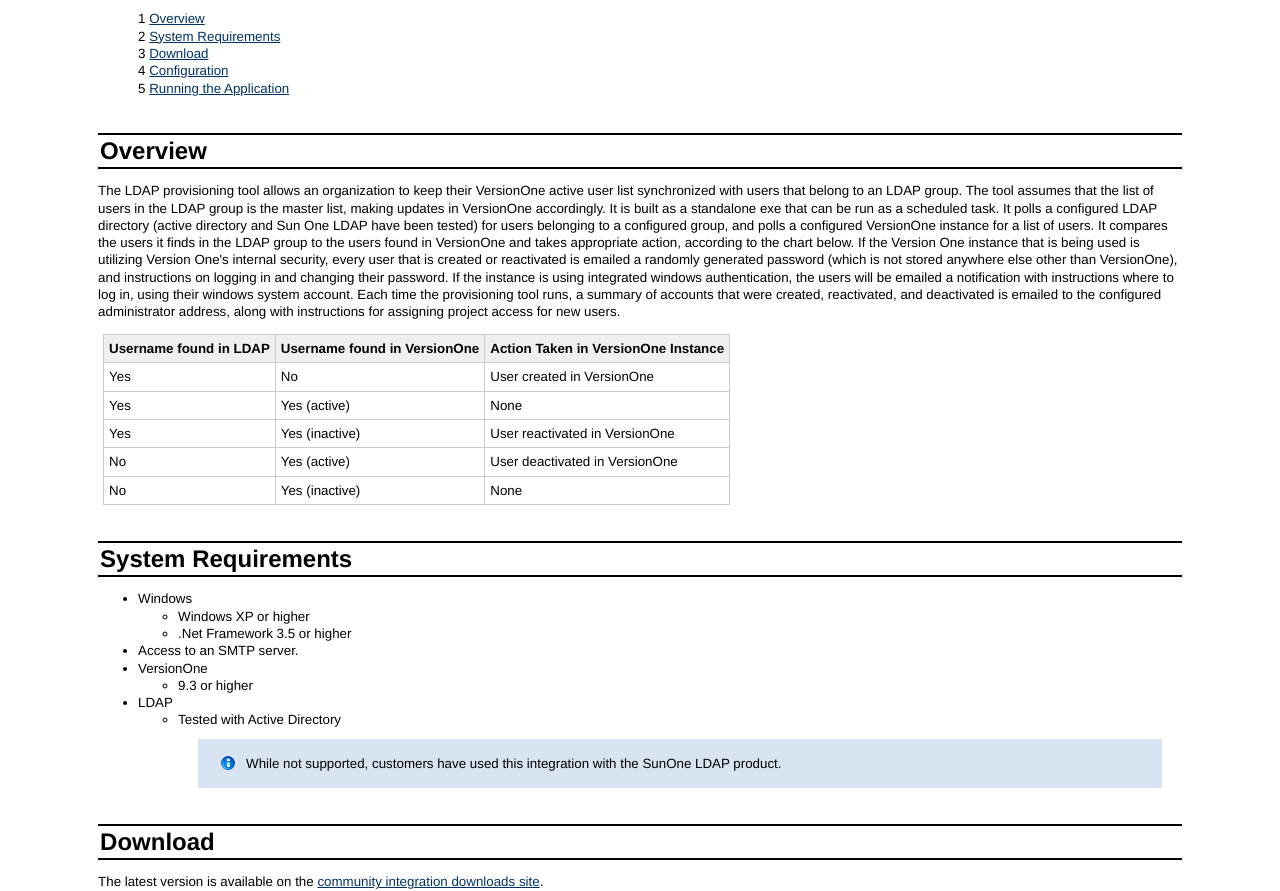
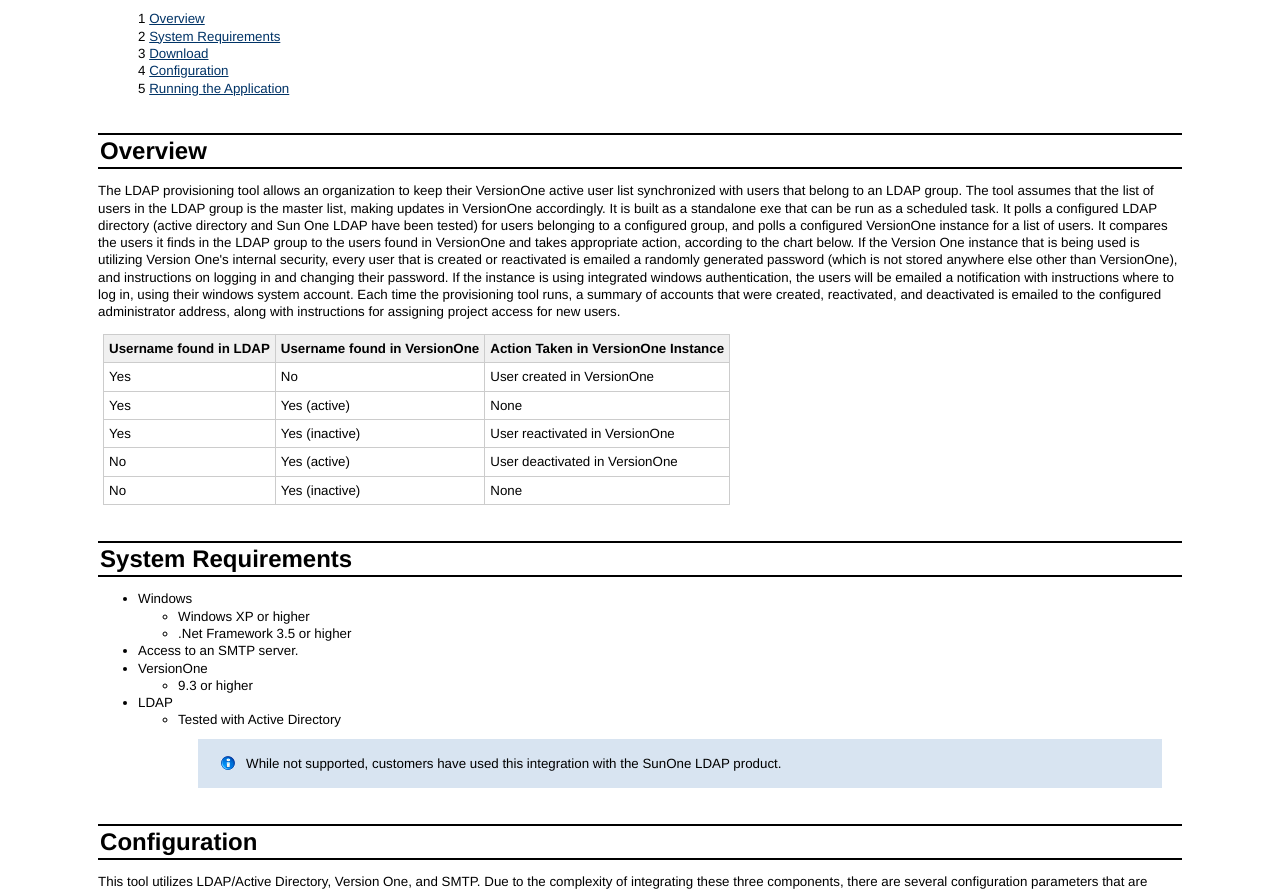
Before and after one commit to versionone/VersionOne.Provisioning.LDAP, a plain HTML site: page doc/index.html in a window 1280 px wide. Shown: the part 63-954 px from the top of the page. Drawn offline with Linux system fonts and the light colour scheme.

Commit message:
fixing docs

```diff
--- a/doc/VersionOne LDAP Provisioning Tool.html
+++ b/doc/index.html
@@ -93,10 +93,6 @@
 	</ul>
 	</li>
 </ul>
-
-
-<h2><a name="VersionOneLDAPProvisioningTool-Download"></a>Download</h2>
-<p> The latest version is available on the <a href="http://community.versionone.com/sdk/default.aspx">community integration downloads site</a>.</p>
 
 <h2><a name="VersionOneLDAPProvisioningTool-Configuration"></a>Configuration</h2>
 <p>This tool utilizes LDAP/Active Directory, Version One, and SMTP.  Due to the complexity of integrating these three components, there are several configuration parameters that are required.  These settings will be found in the <em>VersionOne.Provisioning.Console.exe.config</em> file. This file can be edited with any text editor.</p>
```
Also changed, not shown: 2 other files.
